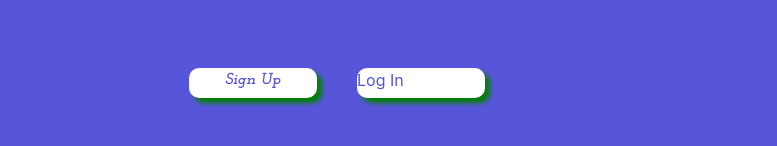
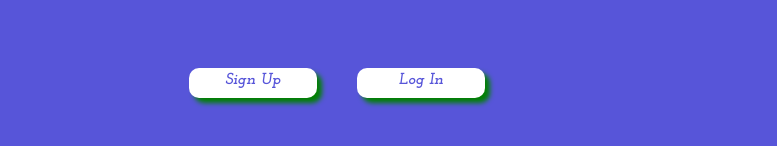
Before and after one commit to nguyenethan01/algoSR, a React (Create React App) app in the folder website/: page / in a window 1280 px wide. Shown: the part 512-658 px from the top of the page, without its empty margins (303-1080 px from the left). Built offline with nearby package versions, Linux system fonts and the light colour scheme; a web font is replaced by a local one.

Commit message:
Fix Landing

```diff
--- a/website/src/views/App/App.css
+++ b/website/src/views/App/App.css
@@ -49,7 +49,7 @@
   color: #5755d9;
   font-family: 'Josefin Slab', serif;
 }
-.logint{
+.login{
   text-align: center;
   color: #5755d9;
   font-family: 'Josefin Slab', serif;
```
